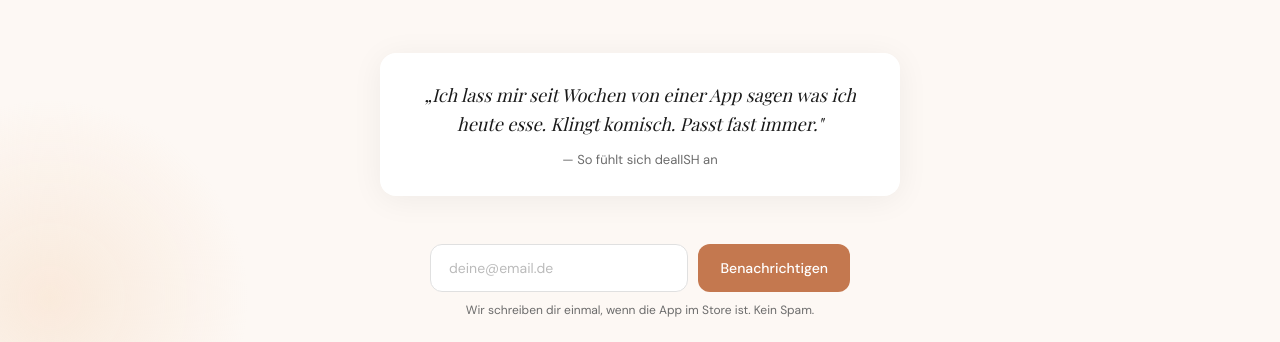
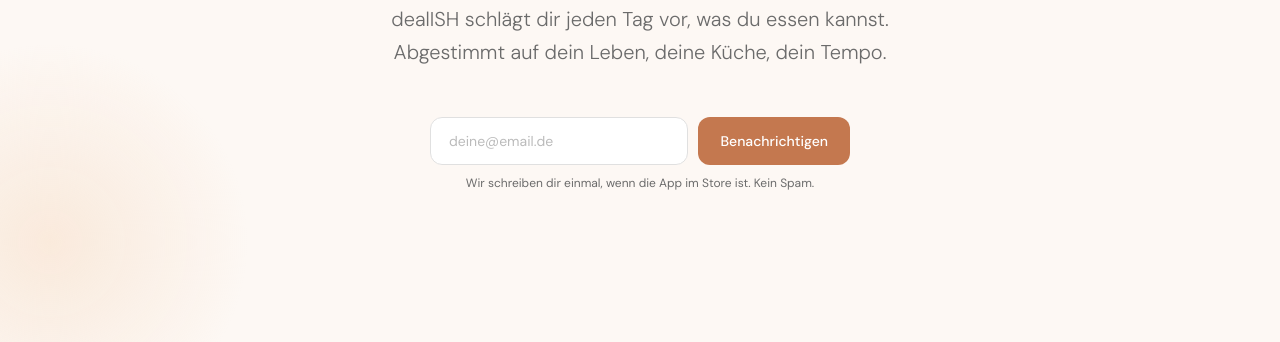
Before and after one commit to dgoenne/dealish-website, a plain HTML site: page index.html in a window 1280 px wide. Shown: the part 458-800 px from the top of the page. Drawn offline with nearby package versions, Linux system fonts and the light colour scheme; a web font is replaced by a local one.

Commit message:
Add files via upload

```diff
--- a/index.html
+++ b/index.html
@@ -136,34 +136,6 @@
       max-width: 520px;
       margin: 28px auto 0;
       animation: fadeUp 0.6s 0.2s ease both;
-    }
-
-    .hero-quote {
-      margin-top: 56px;
-      padding: 28px 36px;
-      background: var(--white);
-      border-radius: var(--radius);
-      max-width: 520px;
-      box-shadow: 0 4px 32px rgba(0,0,0,0.06);
-      animation: fadeUp 0.6s 0.3s ease both;
-      position: relative;
-      z-index: 1;
-    }
-
-    .hero-quote p {
-      font-family: 'Playfair Display', serif;
-      font-size: 18px;
-      font-style: italic;
-      line-height: 1.6;
-      color: var(--text);
-    }
-
-    .hero-quote cite {
-      display: block;
-      margin-top: 12px;
-      font-size: 13px;
-      font-style: normal;
-      color: var(--text-secondary);
     }
 
     .hero-store {
@@ -511,11 +483,6 @@
       Abgestimmt auf dein Leben, deine Küche, dein Tempo.
     </p>
 
-    <div class="hero-quote">
-      <p>„Ich lass mir seit Wochen von einer App sagen was ich heute esse. Klingt komisch. Passt fast immer."</p>
-      <cite>— So fühlt sich dealISH an</cite>
-    </div>
-
     <div class="waitlist">
       <form class="waitlist-form" id="waitlistForm">
         <input class="waitlist-input" type="email" name="email" placeholder="deine@email.de" required />
```
